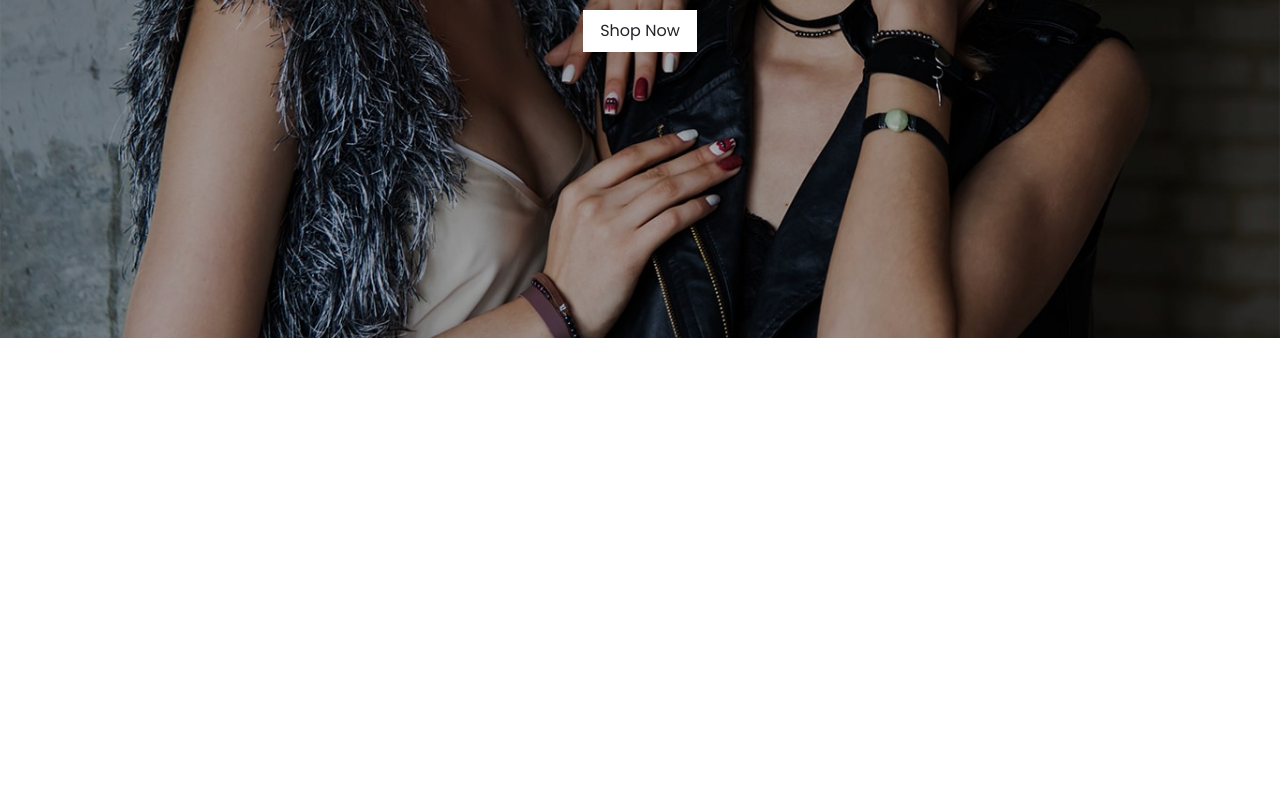
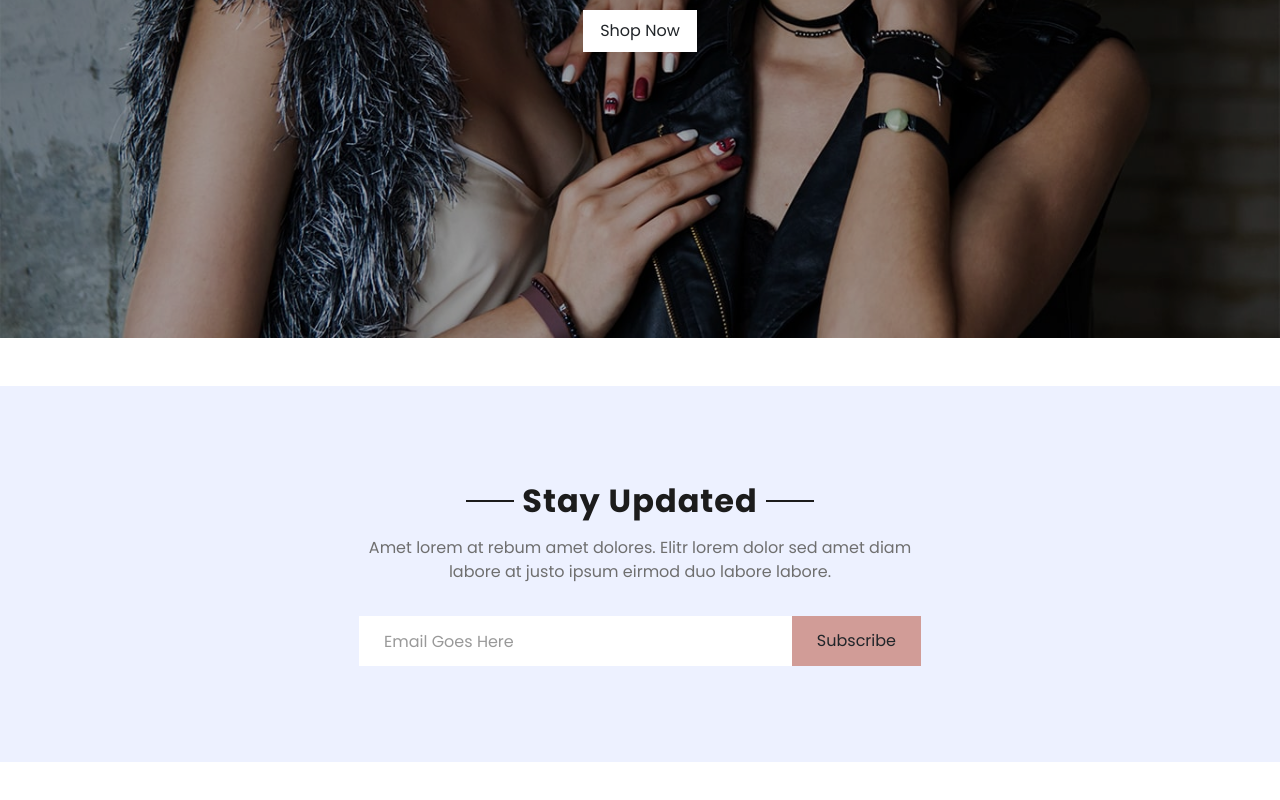
Before and after one commit to akadudeshmukh/mulyankan, a Next.js app in the folder headstart/: page / in a window 1280 px wide. Shown: the part 412-1212 px from the top of the page. Before the commit the page ends 800 px from the top, so only its background shows below. Built offline with nearby package versions, Linux system fonts and the light colour scheme.

Commit message:
email subscription form

```diff
--- a/headstart/components/PageComponents/Carousel.tsx
+++ b/headstart/components/PageComponents/Carousel.tsx
@@ -52,7 +52,7 @@ import useSWR from 'swr';
 
 
 //#region JsonCarousel
-//as we can't set the "active" class to first banner - this code is commented.
+
 export async function fetcher() {
     const response = await fetch('http://localhost:3000/api/imgCarousel')
     const data = await response.json();
--- /dev/null
+++ b/headstart/components/PageComponents/EmailSubscription.tsx
@@ -0,0 +1,31 @@
+
+
+const Subscription = () =>{
+    return(
+        <>
+
+    <div className="container-fluid bg-secondary my-5">
+        <div className="row justify-content-md-center py-5 px-xl-5">
+            <div className="col-md-6 col-12 py-5">
+                <div className="text-center mb-2 pb-2">
+                    <h2 className="section-title px-5 mb-3"><span className="bg-secondary px-2">Stay Updated</span></h2>
+                    <p>Amet lorem at rebum amet dolores. Elitr lorem dolor sed amet diam labore at justo ipsum eirmod duo labore labore.</p>
+                </div>
+                <form action="" method="post">
+                    <div className="input-group">
+                    <label htmlFor="email"></label>
+                    <input type="text" required id="email" name="email" className="form-control border-white p-4" placeholder="Email Goes Here" />
+
+                        <div className="input-group-append">
+                            <button className="btn btn-primary px-4">Subscribe</button>
+                        </div>
+                    </div>
+                </form>
+            </div>
+        </div>
+    </div>
+
+        </>
+    )
+}
+export default Subscription;
--- a/headstart/pages/index.tsx
+++ b/headstart/pages/index.tsx
@@ -5,6 +5,7 @@ import { Inter } from '@next/font/google'
 import styles from '../styles/Home.module.css'
 import Carousel from '@/components/PageComponents/Carousel'
 import Link from 'next/link'
+import Subscription from '@/components/PageComponents/EmailSubscription'
 
 const inter = Inter({ subsets: ['latin'] })
 
@@ -12,6 +13,7 @@ export default function Home() {
   return (
     <Layout title="Home-Barbarik">
       <Carousel/>
+      <Subscription></Subscription>
       {/* Image Carousel */}
       {/* Feature Cards */}
       {/* Category Tiles */}
```
